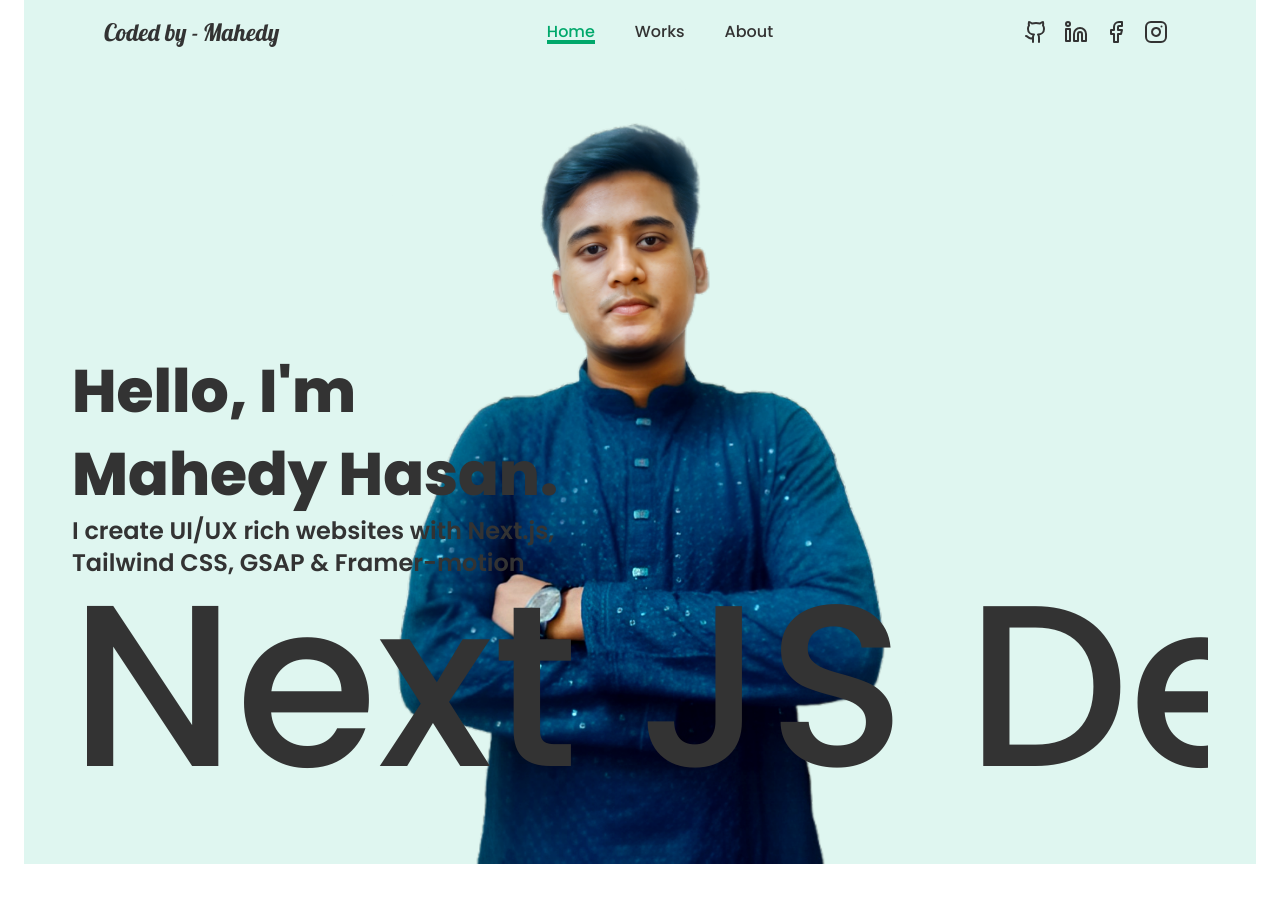
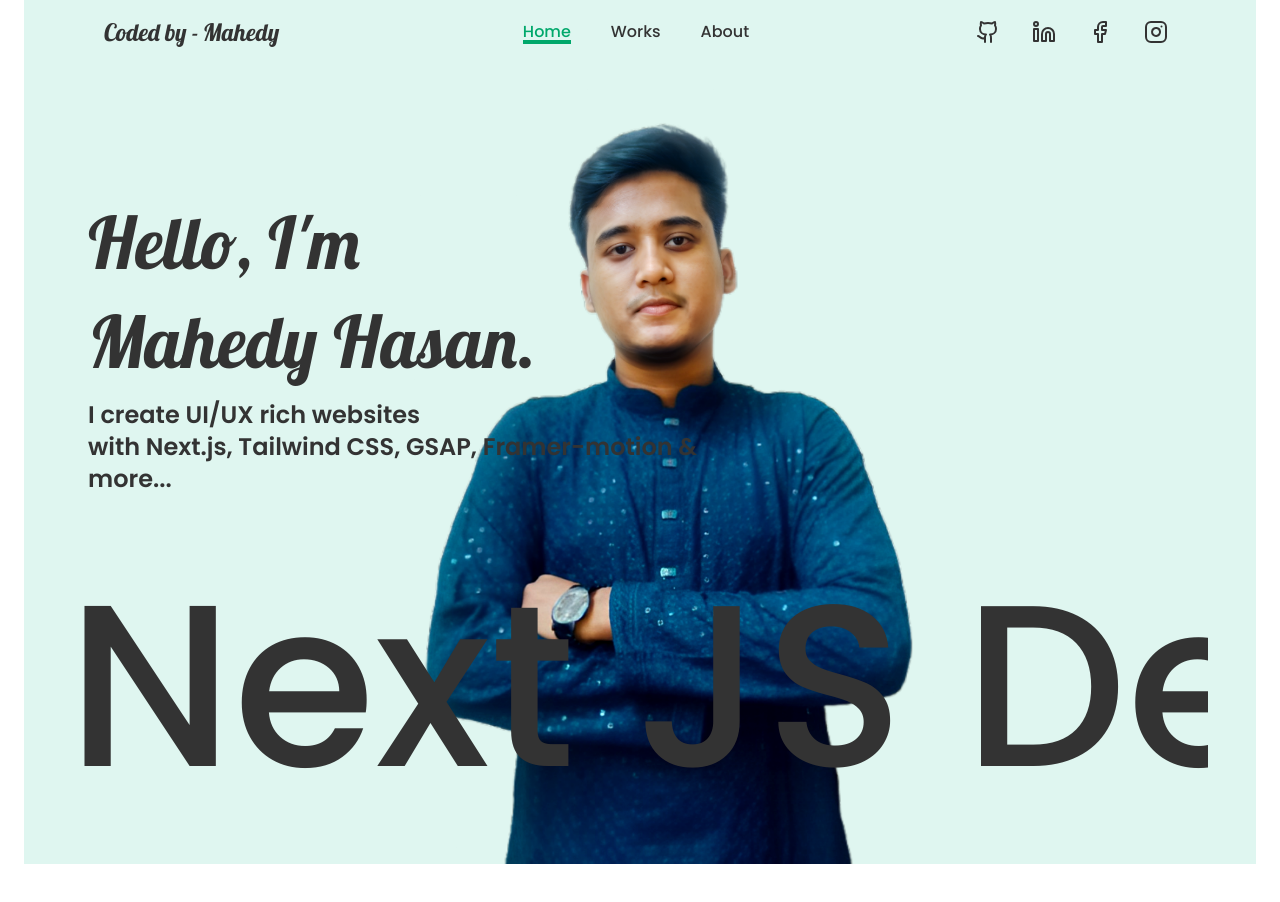
Before and after one commit to mahedy25/Mahedy, a Next.js app: page / in a window 1280 px wide. Shown: the top 902 px of the page. Built offline with nearby package versions, Linux system fonts and the light colour scheme.

Commit message:
finally created home

```diff
--- a/app/page.tsx
+++ b/app/page.tsx
@@ -8,7 +8,7 @@ import HeroSection from '@/components/HeroSection'
 
 export default function Home() {
   return (
-    <main className='px-4 md:px-8 lg:px-12 bg-[#DFF6F0] text-[#333333]'>
+    <main className=' sm:px-8 lg:px-12 bg-[#DFF6F0] text-[#333333]'>
       <Header />
       <HeroSection />
     {/* <Projects /> */}
--- a/components/Header.tsx
+++ b/components/Header.tsx
@@ -135,26 +135,32 @@ export default function Header() {
     delay: 1.5,
     duration: 2,
   }}
-          className='hidden md:flex items-center transition-colors  duration-300'
+  className='hidden md:flex items-center gap-4 transition-colors duration-300'
 >
+  {/* Animated Social Icons */}
+  {[
+    { href: 'https://github.com/mahedy25', icon: <Github className='w-6 h-6 mx-2 text-[#333333] hover:text-[#00A86B]' />, delay: 1.6 },
+    { href: 'https://linkedin.com', icon: <Linkedin className='w-6 h-6 mx-2 text-[#333333] hover:text-[#00A86B]' />, delay: 1.7 },
+    { href: 'https://facebook.com', icon: <Facebook className='w-6 h-6 mx-2 text-[#333333] hover:text-[#00A86B]' />, delay: 1.8 },
+    { href: 'https://instagram.com', icon: <Instagram className='w-6 h-6 mx-2 text-[#333333] hover:text-[#00A86B]' />, delay: 1.9 },
+  ].map(({ href, icon, delay }, index) => (
+    <motion.div
+      key={index}
+      initial={{ scale: 0, opacity: 0 }}
+      animate={{ scale: 1, opacity: 1 }}
+      transition={{
+        type: 'spring',
+        stiffness: 200,
+        damping: 25,
+        delay,
+        duration: 1.2,
+      }}
+    >
+      <Link href={href}>{icon}</Link>
+    </motion.div>
+  ))}
 
-          <Link href='https://github.com/mahedy25'>
-            <Github className='w-6 h-6 mx-2 hover:text-[#00A86B]' />
-          </Link>
-          <Link href='https://linkedin.com'>
-            <Linkedin className='w-6 h-6 mx-2 hover:text-[#00A86B]' />
-          </Link>
-          <Link href='https://facebook.com'>
-            <Facebook className='w-6 h-6 mx-2 hover:text-[#00A86B]' />
-          </Link>
-          <Link href='https://instagram.com'>
-            <Instagram className='w-6 h-6 mx-2 hover:text-[#00A86B]' />
-          </Link>
-
-
-
-
-
+  {/* Animated Burger Button */}
   <motion.button
     ref={burgerRef}
     whileTap={{ scale: 0.9 }}
@@ -163,11 +169,8 @@ export default function Header() {
   >
     {open ? <X className='w-6 h-6' /> : <Menu className='w-6 h-6' />}
   </motion.button>
+</motion.div>
 
-
-
-
-        </motion.div>
 
 
 
@@ -215,19 +218,28 @@ export default function Header() {
               )
             })}
 
-            <div  className='pt-8 border-t-2 border-white w-50 flex justify-center gap-6'>
-              <Link href='https://github.com/mahedy25'>
-                <Github className='w-6 h-6 hover:text-[#00A86B]' />
-              </Link>
-              <Link href='https://linkedin.com'>
-                <Linkedin className='w-6 h-6 hover:text-[#00A86B]' />
-              </Link>
-              <Link href='https://facebook.com'>
-                <Facebook className='w-6 h-6 hover:text-[#00A86B]' />
-              </Link>
-              <Link href='https://instagram.com'>
-                <Instagram className='w-6 h-6 hover:text-[#00A86B]' />
-              </Link>
+            <div className='pt-8 border-t-2 border-white w-50 flex justify-center gap-6'>
+  {[
+    { href: 'https://github.com/mahedy25', icon: <Github className='w-6 h-6 hover:text-[#00A86B]' />, delay: 0.1 },
+    { href: 'https://linkedin.com', icon: <Linkedin className='w-6 h-6 hover:text-[#00A86B]' />, delay: 0.2 },
+    { href: 'https://facebook.com', icon: <Facebook className='w-6 h-6 hover:text-[#00A86B]' />, delay: 0.3 },
+    { href: 'https://instagram.com', icon: <Instagram className='w-6 h-6 hover:text-[#00A86B]' />, delay: 0.4 },
+  ].map(({ href, icon, delay }, index) => (
+    <motion.div
+      key={index}
+      initial={{ scale: 0, opacity: 0 }}
+      animate={{ scale: 1, opacity: 1 }}
+      transition={{
+        type: 'spring',
+        stiffness: 200,
+        damping: 25,
+        delay,
+        duration: 1.2,
+      }}
+    >
+      <Link href={href}>{icon}</Link>
+    </motion.div>
+  ))}
 </div>
 
           </motion.div>
--- a/components/HeroSection.tsx
+++ b/components/HeroSection.tsx
@@ -4,6 +4,13 @@ import Image from 'next/image'
 import { useRef, useEffect } from 'react'
 import gsap from 'gsap'
 import { ScrollTrigger } from 'gsap/all'
+import { Lobster } from 'next/font/google'
+import { useGSAP } from '@gsap/react'
+
+const lobster = Lobster({
+  weight: '400',
+  subsets: ['latin'],
+})
 
 export default function HeroSection() {
   const firstText = useRef<HTMLParagraphElement | null>(null)
@@ -46,14 +53,47 @@ export default function HeroSection() {
     xPercent += 0.1 * direction
   }
 
+  useGSAP(() => {
+    gsap.fromTo(
+      '#mainText .line span',
+      { y: 100, opacity: 0 },
+      {
+        y: 0,
+        opacity: 1,
+        duration: 1,
+        ease: 'power4.out',
+        stagger: 0.25,
+      }
+    )
+  }, [])
+
   return (
-    <main className='relative flex h-screen mb-[100vh] overflow-hidden'>
+    <main className='relative flex h-screen mb-[100vh] overflow-hidden '>
       {/* Positioned Text */}
-      <div className='absolute top-1/2  -translate-y-1/2 z-10 max-w-[500px] text-left'>
-        <h1 className='text-xl md:text-3xl lg:text-6xl leading-snug font-extrabold'>
-          Hello, I&apos;m Mahedy Hasan.
+      <div
+        id='mainText'
+        className='absolute top-[25%] px-4 sm:top-[35%] -translate-y-1/2 z-10 max-w-[500px] lg:max-w-[700px] text-left'
+      >
+        <h1
+          className={`${lobster.className} text-4xl md:text-5xl lg:text-7xl leading-snug font-extrabold`}
+        >
+          <span className='line block overflow-hidden'>
+            <span className='inline-block'>Hello, I&apos;m</span>
+          </span>
+          <span className='line block overflow-hidden'>
+            <span className='inline-block'>Mahedy Hasan.</span>
+          </span>
         </h1>
-        <p className='text-lg md:text-xl font-semibold lg:text-2xl'>I create UI/UX rich websites with Next.js, Tailwind CSS, GSAP & Framer-motion</p>
+        <div className='mt-2 w-[60%] md:w-full md:text-xl font-semibold lg:text-2xl'>
+          <span className='line block overflow-hidden'>
+            <span className='inline-block'>I create UI/UX rich websites</span>
+          </span>
+          <span className='line block overflow-hidden'>
+            <span className='inline-block'>
+              with Next.js, Tailwind CSS, GSAP, Framer-motion & more...
+            </span>
+          </span>
+        </div>
       </div>
 
       {/* Background Image */}
@@ -61,7 +101,7 @@ export default function HeroSection() {
         src='/images/heroBackground.png'
         alt='background'
         fill
-        className='object-contain object-bottom brightness-105 contrast-110'
+        className='object-contain object-bottom sm:object-right ml-26 sm:ml-7 lg:object-bottom  brightness-105 contrast-110'
         priority
       />
 
@@ -72,13 +112,13 @@ export default function HeroSection() {
             ref={firstText}
             className='inline-block m-0 text-[230px] font-medium pr-[50px]'
           >
-            Next JS Developer -
+            Next JS Developer - Next JS Developer -
           </p>
           <p
             ref={secondText}
             className='inline-block m-0 text-[230px] font-medium pr-[50px]'
           >
-            Next JS Developer -
+            Next JS Developer - Next JS Developer -
           </p>
         </div>
       </div>
--- a/components/Logo.tsx
+++ b/components/Logo.tsx
@@ -5,10 +5,10 @@ import { motion, AnimatePresence } from 'framer-motion'
 import { useState } from 'react'
 
 const lobster = Lobster({
-  variable: '--font-lobster',
-  subsets: ['latin'],
-  weight: ['400'],
+  weight: '400',
+  subsets: ['latin']
 })
+
 
 export default function Logo() {
   const [hovered, setHovered] = useState(false)
```
Lines whose indentation alone changed are shown as unchanged.
